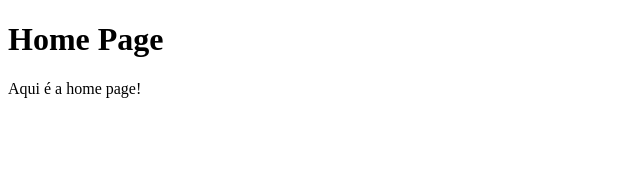
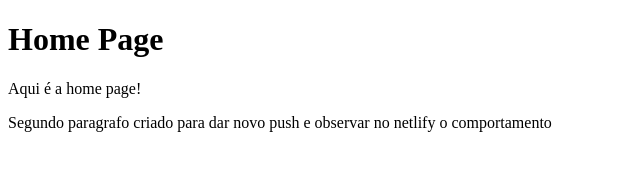
Before and after one commit to leandroperego/conectando-netlify, a Gatsby site: page / in a window 1280 px wide. Shown: the whole page, without its empty margins (0-640 px from the left). Built offline with nearby package versions, Linux system fonts and the light colour scheme; Gatsby itself is replaced by a stand-in of ours.

Commit message:
Segundo commit

```diff
--- a/src/pages/index.js
+++ b/src/pages/index.js
@@ -5,6 +5,7 @@ export default function Index() {
     <main>
       <h1>Home Page</h1>
       <p>Aqui é a home page!</p>
+      <p>Segundo paragrafo criado para dar novo push e observar no netlify o comportamento</p>
     </main>
   )
 }
```
